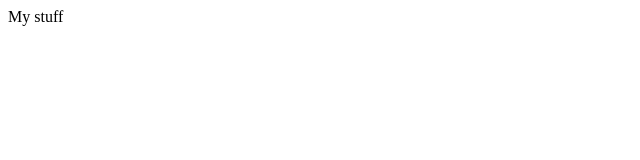
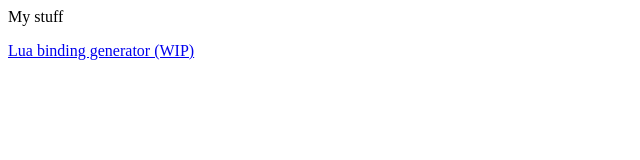
Before and after one commit to mattj1/mattj1.github.io, a plain HTML site: page index.html in a window 1280 px wide. Shown: the whole page, without its empty margins (0-640 px from the left). Drawn offline with Linux system fonts and the light colour scheme.

Commit message:
update index.html

```diff
--- a/index.html
+++ b/index.html
@@ -1,5 +1,7 @@
 <html>
 <body>
-My stuff
+  <p>My stuff</p>
+
+  <p><a href="/lua-binding-generator/">Lua binding generator (WIP)</a></p>
 </body>
 </html>
```
